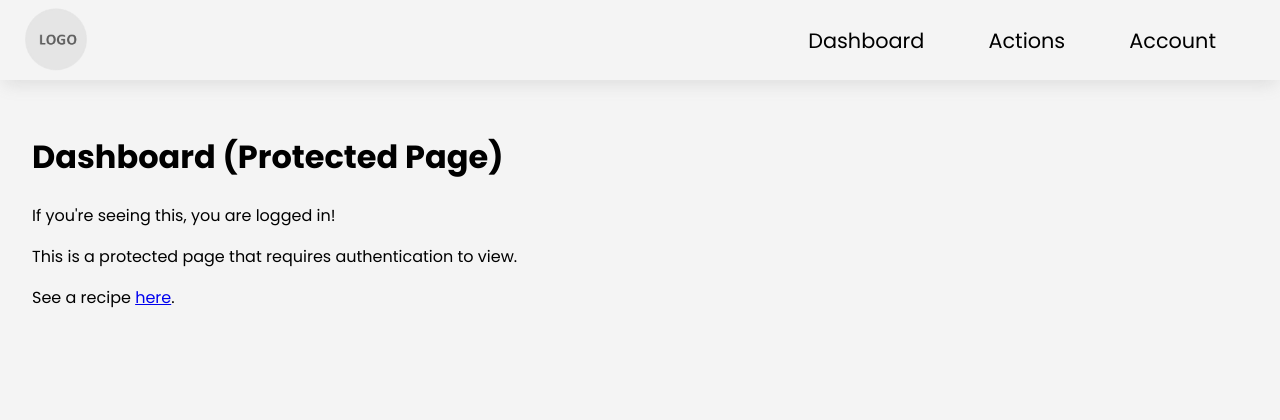
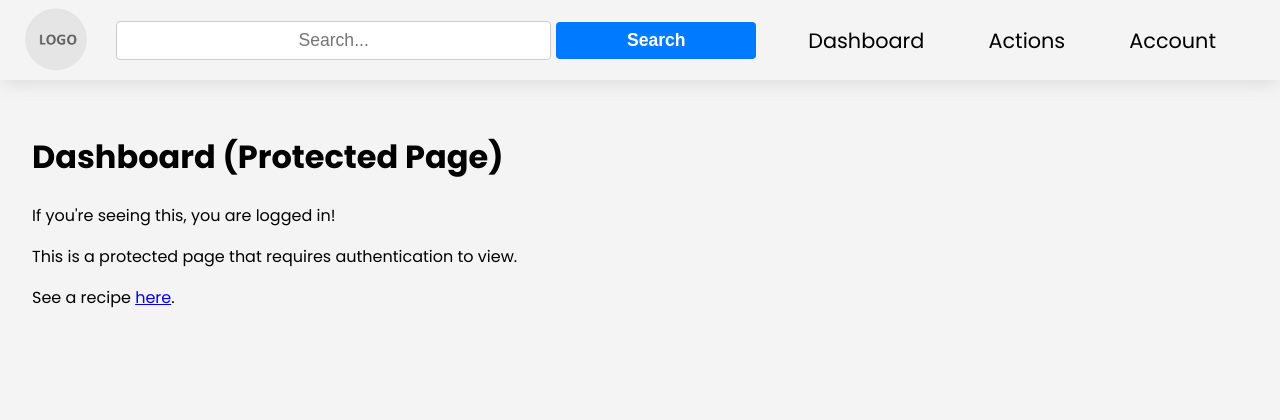
Before and after one commit to danielrugutt/foodfriend, a Python web app: template templates/dashboard.html in a window 1280 px wide. Shown: the top 420 px of the page. Run offline with Jinja, Linux system fonts and the light colour scheme; the template is opened without the code that fills it, so the values that code supplies are empty; some libraries are stand-ins or nearby versions.

Commit message:
added search bar to private navbar

```diff
--- a/templates/navbar_private.html
+++ b/templates/navbar_private.html
@@ -1,6 +1,10 @@
 <div class="navbar">
     <img class="logo-img" src="{{ url_for('static', filename='images/default_logo.png') }}" />
-    <span class="hamburger">&#9776;</span> <!-- Hamburger Icon -->
+    <form class="search-form" action="/search" method="GET">
+        <input type="text" placeholder="Search..." class="search-input" name="search_query" id="search_query">
+        <button type="submit" class="search-button">Search</button>
+    </form>
+    <span class="hamburger">&#9776;</span>
     <div class="navbar-right" id="navbarRight">
         <span class="closebtn">&times;</span>
         <a href="{{ url_for('dashboard') }}">Dashboard</a>
@@ -15,3 +19,37 @@
         </div>
     </div>
 </div>
+
+<style>
+    .search-form {
+        display: flex;
+        align-items: center;
+        margin-left: 20px; /* Adjust spacing as needed */
+        margin-right: 20px; /* Adjust spacing as needed */
+        flex-grow: 1; /* Allow input to expand */
+        max-width: 1000px;
+    }
+
+    .search-input {
+        padding: 8px;
+        border: 1px solid #ccc;
+        border-radius: 4px;
+        margin-right: 5px;
+        flex-grow: 2; /* Allow input to expand */
+        max-width: 800px;
+    }
+
+    .search-button {
+        padding: 8px 12px;
+        background-color: #007bff; /* Example button color */
+        color: white;
+        border: none;
+        border-radius: 4px;
+        cursor: pointer;
+        max-width: 200px;
+    }
+
+    .search-button:hover {
+        background-color: #0056b3;
+    }
+    </style>
```
Also changed, not shown: app.py (+9 -4 lines).
